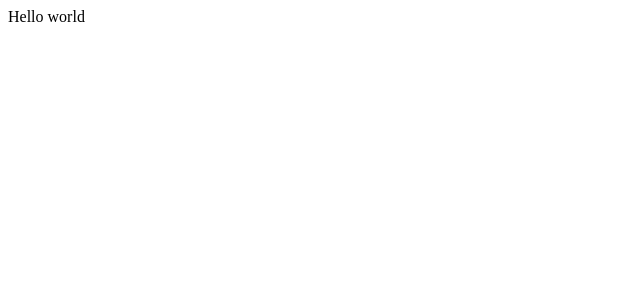
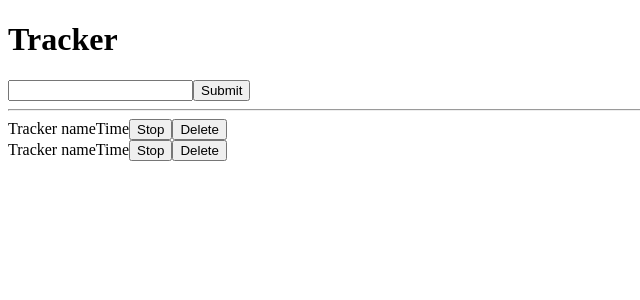
Before and after one commit to trubychyura/tracker, a React (Create React App) app: page / in a window 1280 px wide. Shown: the top 300 px of the page, without its empty margins (0-640 px from the left). Built offline with nearby package versions, Linux system fonts and the light colour scheme; the HTML template or start-up script is replaced by a standard one.

Commit message:
basic components were added with simple markup

```diff
--- a/src/App.tsx
+++ b/src/App.tsx
@@ -1,5 +1,16 @@
+import Form from './components/Form';
+import Tracker from './components/Tracker';
+
 function App() {
-  return <div className='App'>Hello world</div>;
+  return (
+    <div className='App'>
+      <h1>Tracker</h1>
+      <Form />
+      <hr />
+      <Tracker />
+      <Tracker />
+    </div>
+  );
 }
 
 export default App;
--- /dev/null
+++ b/src/components/Form.tsx
@@ -0,0 +1,10 @@
+const Form = () => {
+  return (
+    <form>
+      <input type='text' />
+      <button type='submit'>Submit</button>
+    </form>
+  );
+};
+
+export default Form;
--- /dev/null
+++ b/src/components/Tracker.tsx
@@ -0,0 +1,12 @@
+const Tracker = () => {
+  return (
+    <div>
+      <span>Tracker name</span>
+      <span>Time</span>
+      <button>Stop</button>
+      <button>Delete</button>
+    </div>
+  );
+}
+
+export default Tracker;
```
